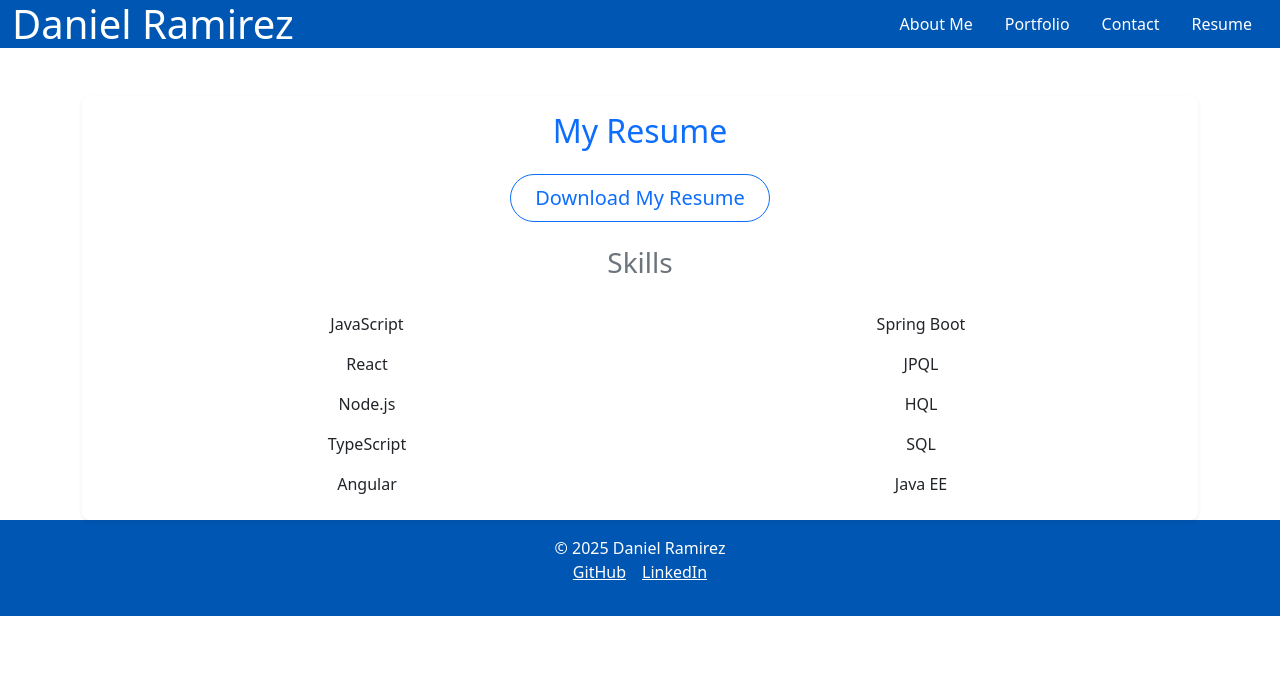
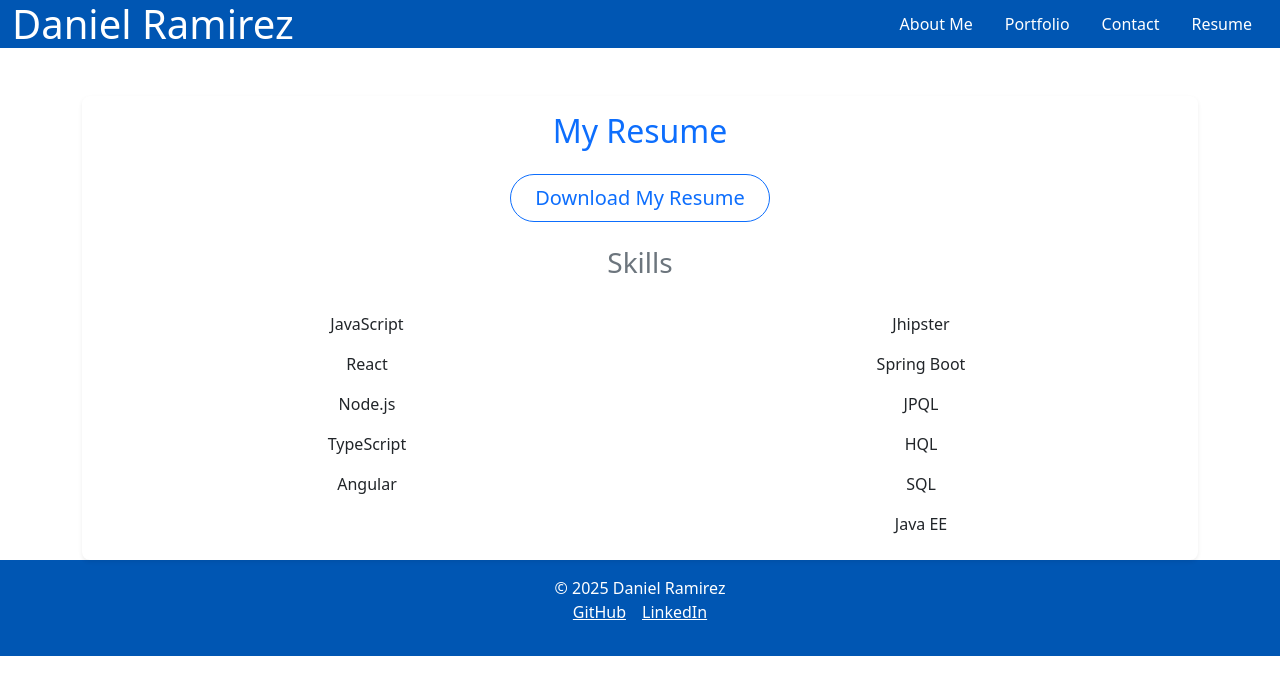
Before and after one commit to danielsantana9824/20-PortafolioOfi, a React (Vite) app: page /resume in a window 1280 px wide. Shown: the top 694 px of the page. Built offline with nearby package versions, Linux system fonts and the light colour scheme; the HTML template or start-up script is replaced by a standard one.

Commit message:
index.html
remove favicon and title

```diff
--- a/index.html
+++ b/index.html
@@ -2,10 +2,10 @@
 <html lang="en">
   <head>
     <meta charset="UTF-8" />
-    <link rel="icon" type="image/svg+xml" href="/vite.svg" />
+    <!-- <link rel="icon" type="image/svg+xml" href="/vite.svg" /> -->
     <meta name="viewport" content="width=device-width, initial-scale=1.0" />
     <link rel="stylesheet" href="./src/styles/index.css" />
-    <title>Vite + React</title>
+    <title>Portafolio</title>
   </head>
   <body>
     <div id="root"></div>
--- a/src/pages/AboutMe.jsx
+++ b/src/pages/AboutMe.jsx
@@ -1,5 +1,3 @@
-import React from "react";
-
 const AboutMe = () => {
   return (
     <section className="about-me py-5 bg-light">
@@ -19,7 +17,7 @@ const AboutMe = () => {
               After completing my studies, I began working at ITNoroeste as a Software Developer, where I spent 3 years honing
               my skills in software development, particularly with Angular, JHipster, and Spring Boot for web development and
               system integration. In 2022, I transitioned to Infocent as a Senior Programmer Analyst, where I took on more complex
-              projects, provided technical leadership, and developed innovative software solutions, contributing to the company's
+              projects, provided technical leadership, and developed innovative software solutions, contributing to the company s
               success until 2023.
             </p>
           </div>
--- a/src/pages/Contact.jsx
+++ b/src/pages/Contact.jsx
@@ -1,4 +1,4 @@
-import React, { useState } from "react";
+import { useState } from "react";
 
 const Contact = () => {
   const [formData, setFormData] = useState({
--- a/src/pages/Resume.jsx
+++ b/src/pages/Resume.jsx
@@ -1,5 +1,3 @@
-import React from "react";
-
 const Resume = () => {
   return (
     <section className="resume container mt-5">
@@ -48,6 +46,10 @@ const Resume = () => {
             </div>
             <div className="col-md-6">
               <ul className="list-group list-group-flush text-center">
+              <li className="list-group-item border-0 d-flex align-items-center justify-content-center">
+                  <i className="bi bi-check-circle-fill text-success me-2"></i>
+                  Jhipster
+                </li>
                 <li className="list-group-item border-0 d-flex align-items-center justify-content-center">
                   <i className="bi bi-check-circle-fill text-success me-2"></i>
                   Spring Boot
```
